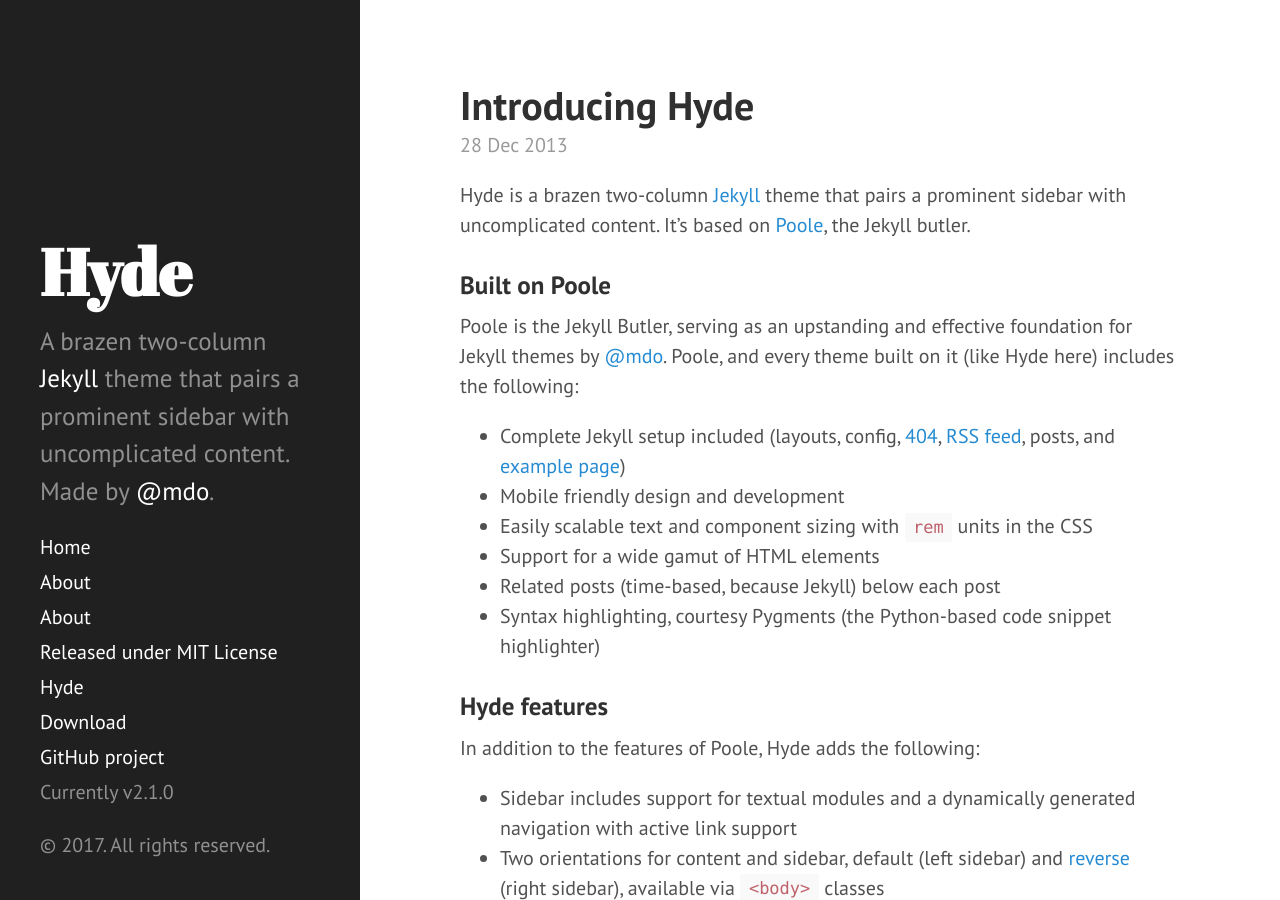
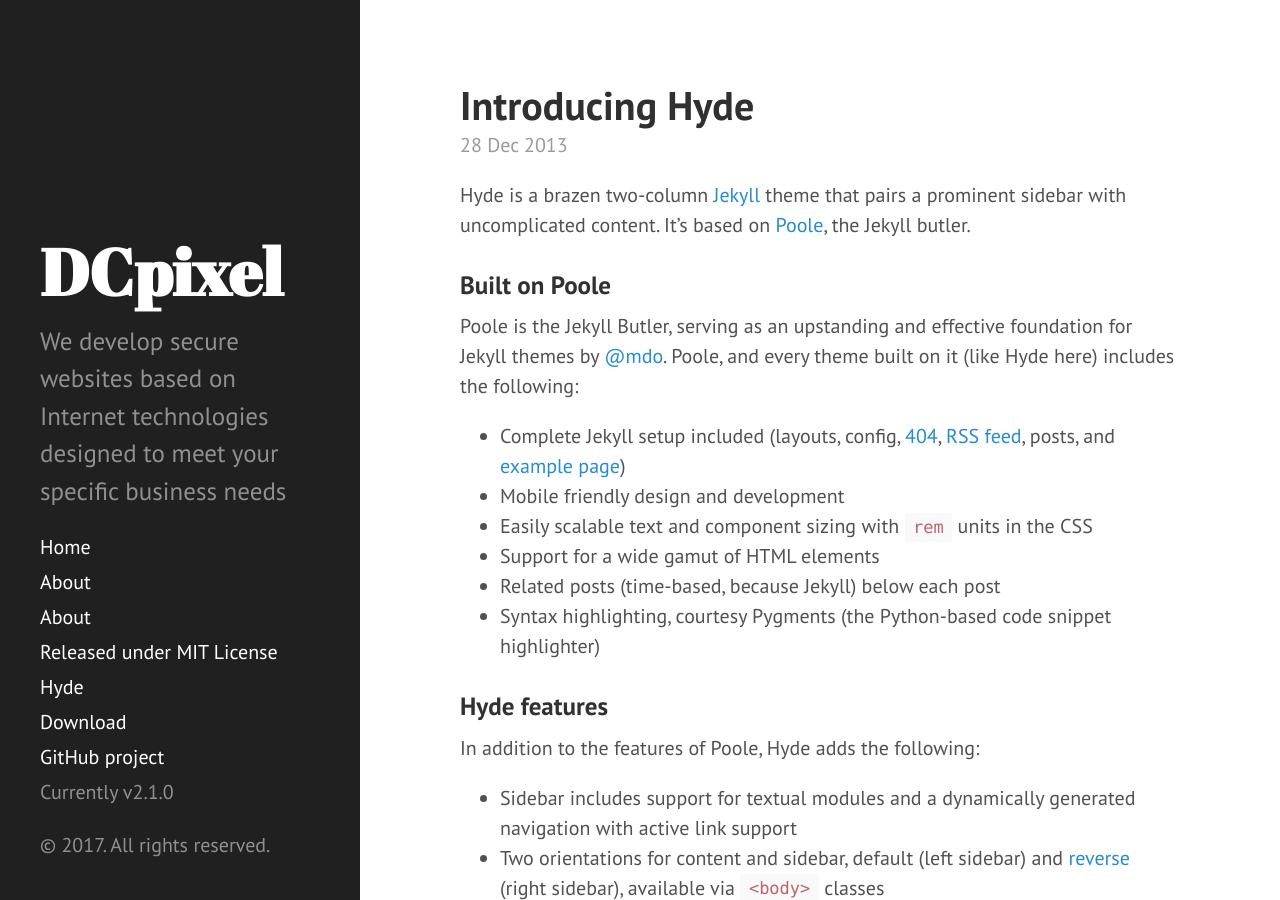
Before and after one commit to dcpixel/dcpixel, a Jekyll site: the page built from index.html, in a window 1280 px wide and 900 px high. Built offline with Jekyll 4.4.1, drawn with Linux system fonts in a browser that asks for light colours; Markdown is read by kramdown in place of the engine named in the settings; the list of posts is cut into pages by our own code.

Commit message:
Update _config.yml

```diff
--- a/_config.yml
+++ b/_config.yml
@@ -7,11 +7,11 @@
 #relative_permalinks: true
 
 # Setup
-title:            Hyde
-tagline:          'A Jekyll theme'
-description:      'A brazen two-column <a href="http://jekyllrb.com" target="_blank">Jekyll</a> theme that pairs a prominent sidebar with uncomplicated content. Made by <a href="https://twitter.com/mdo" target="_blank">@mdo</a>.'
-url:              http://hyde.getpoole.com
-baseurl:          /
+title:            DCpixel
+tagline:          'Custom Website Development'
+description:      'We develop secure websites based on Internet technologies designed to meet your specific business needs'
+url:              https://dcpixel.github.io/
+baseurl:          /dcpixel/
 
 author:
   name:           'Mark Otto'
```
